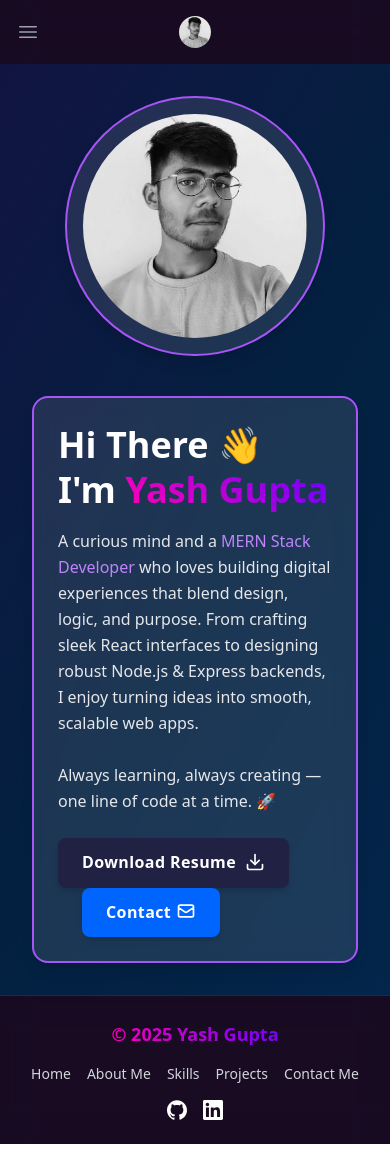
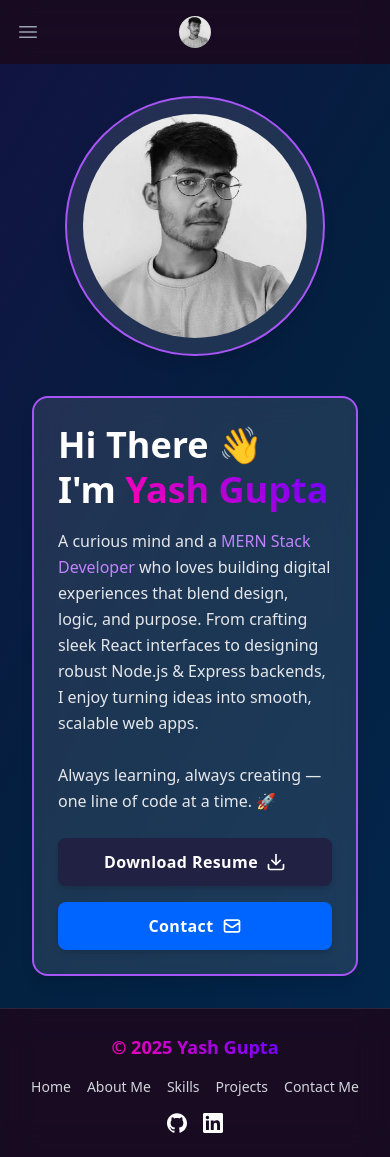
Before and after one commit to Yash-gupta-3732/myportfolio, a React (Create React App) app: page / in a window 390 px wide. Built offline with nearby package versions, Linux system fonts and the light colour scheme.

Commit message:
made some tweaks in the button section and wrap buttons in the flex container for the responsive button layout

```diff
--- a/src/Components/Home.js
+++ b/src/Components/Home.js
@@ -3,7 +3,7 @@ import { motion } from "framer-motion";
 import portfolioimage from "../Assets/portfolioimage.png";
 import resume from "../Assets/resume.pdf";
 import "../App.css";
-import {Link} from "react-router-dom";
+import { Link } from "react-router-dom";
 import { HiOutlineMail } from "react-icons/hi";
 import { LuDownload } from "react-icons/lu";
 
@@ -63,6 +63,7 @@ function Home() {
             Always learning, always creating — one line of code at a time. 🚀
           </p>
 
+          <div className="flex flex-col sm:flex-row gap-4 sm:gap-6 mt-4">
             <motion.a
               href={resume}
               download="Yash_Gupta_Resume.pdf"
@@ -72,16 +73,19 @@ function Home() {
                 boxShadow: "0 0 20px rgba(106, 0, 255, 0.5)",
               }}
               transition={{ duration: 0.3 }}
-            className="inline-block px-6 py-3 bg-[#212143] text-white rounded-lg shadow-md font-semibold tracking-wide"
+              className="flex items-center justify-center gap-2 px-6 py-3 bg-[#212143] text-white rounded-lg shadow-md font-semibold tracking-wide w-full sm:w-auto"
             >
-            Download Resume <LuDownload className="inline mb-1 ml-1 size-5" />
+              Download Resume <LuDownload className="size-5" />
             </motion.a>
+
             <Link
               to="/contact"
-            className="inline-block mx-6 px-6 py-3 bg-[#0064ff] text-white rounded-lg shadow-md font-semibold tracking-wide hover:scale-105 transition-transform duration-300"
+              className="flex items-center justify-center gap-2 px-6 py-3 bg-[#0064ff] text-white rounded-lg shadow-md font-semibold tracking-wide hover:scale-105 transition-transform duration-300 w-full sm:w-auto"
             >
-            Contact <HiOutlineMail className="inline mb-1 ml- size-5" />
+              Contact <HiOutlineMail className="size-5" />
             </Link>
+          </div>
+
         </motion.div>
       </motion.div>
     </div>
```
Lines whose indentation alone changed are shown as unchanged.
